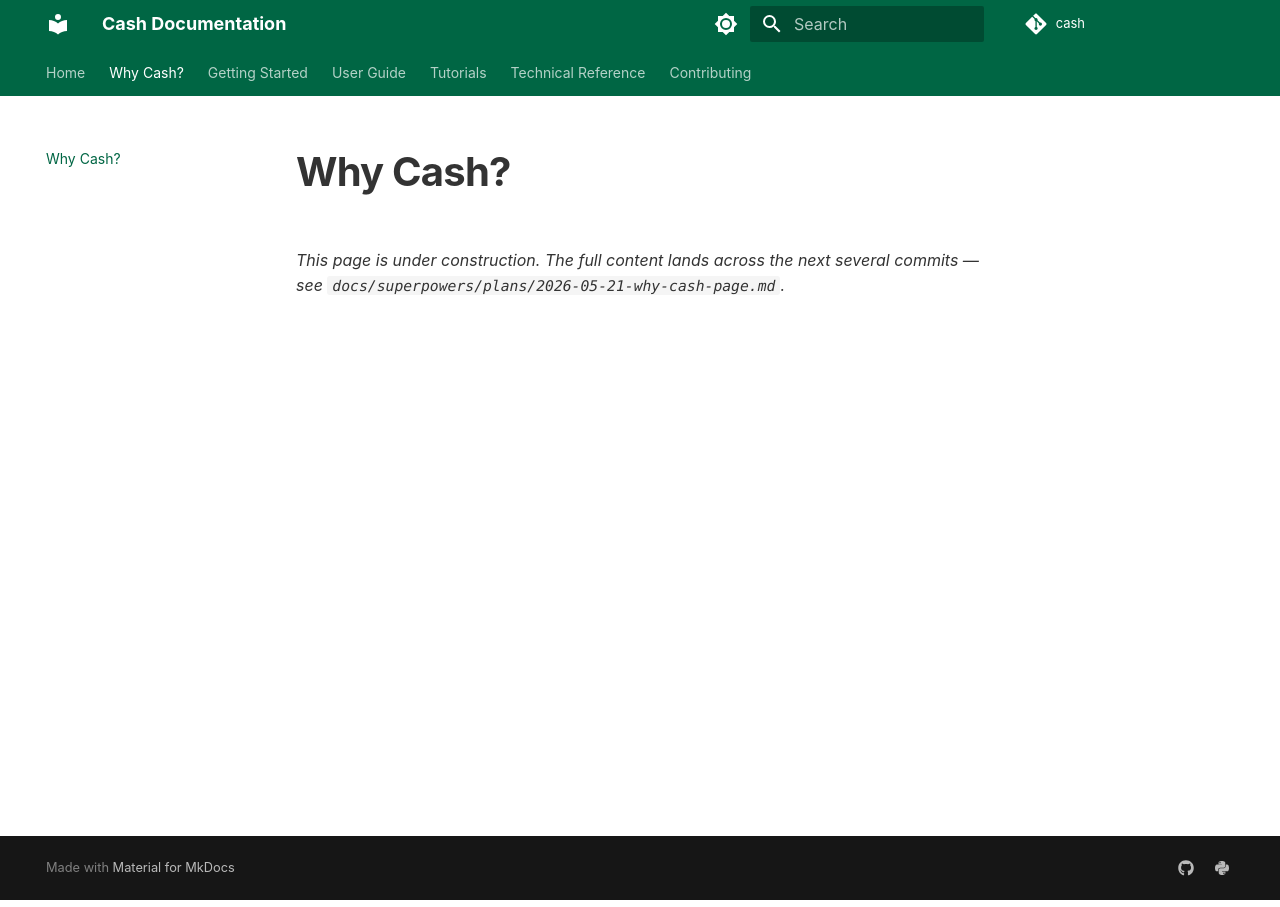
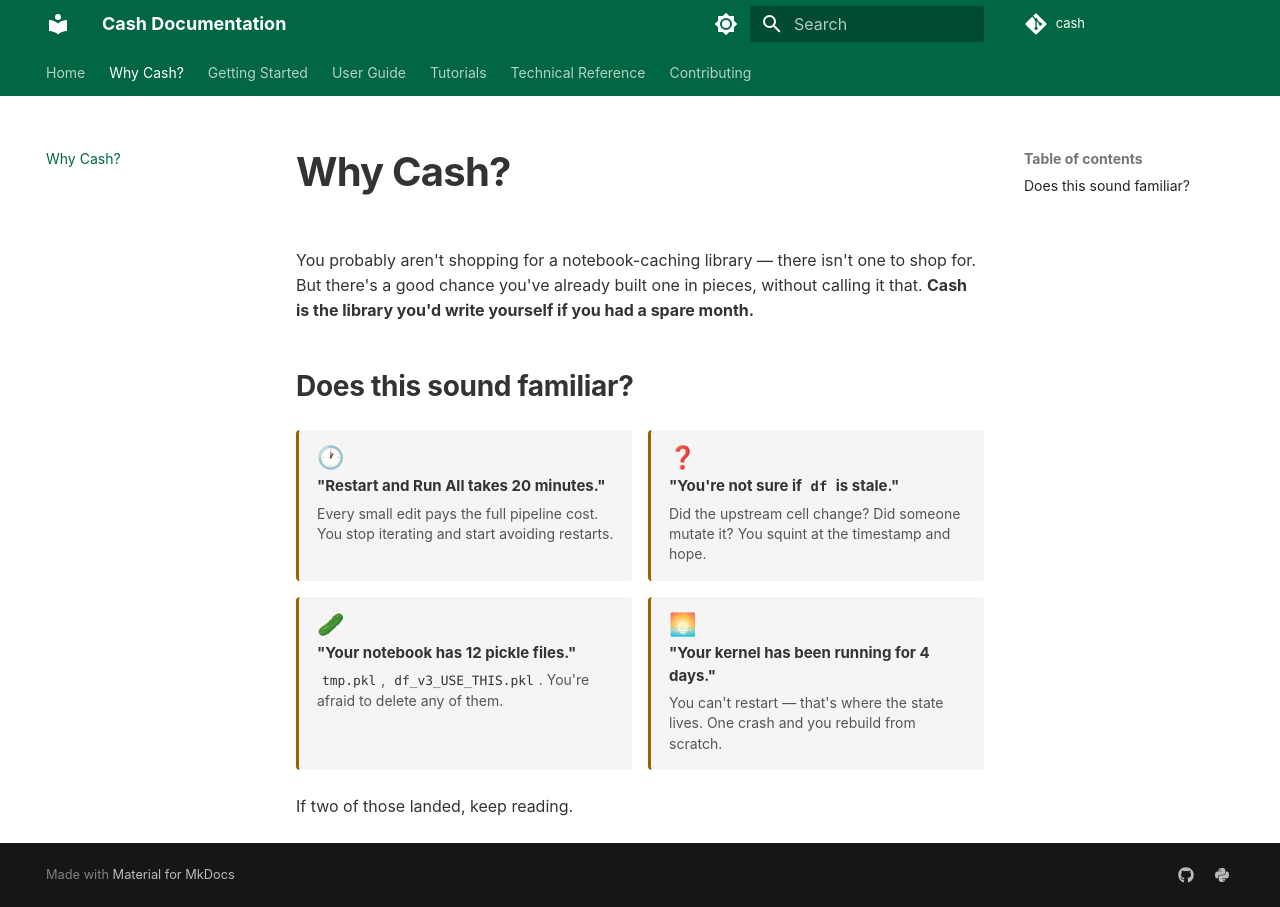
Before and after one commit to galgtonold/cash, an MkDocs documentation site: the page built from docs/why-cash.md, in a window 1280 px wide. Built offline with MkDocs 1.6.1 and Material for MkDocs 9.7.7, drawn with Linux system fonts in a browser that asks for light colours; comment, search, counter and statistics services are not loaded.

Commit message:
docs(why-cash): add §1 hook — pain card grid

```diff
--- a/docs/why-cash.md
+++ b/docs/why-cash.md
@@ -1,4 +1,38 @@
 # Why Cash?
 
-*This page is under construction. The full content lands across the
-next several commits — see `docs/superpowers/plans/2026-05-21-why-cash-page.md`.*
+You probably aren't shopping for a notebook-caching library — there isn't one
+to shop for. But there's a good chance you've already built one in pieces,
+without calling it that. **Cash is the library you'd write yourself if you
+had a spare month.**
+
+## Does this sound familiar?
+
+<div class="cash-pain-grid" markdown="0">
+
+  <div class="cash-pain-card">
+    <span class="cash-pain-icon">🕐</span>
+    <span class="cash-pain-title">"Restart and Run All takes 20 minutes."</span>
+    <span class="cash-pain-sub">Every small edit pays the full pipeline cost. You stop iterating and start avoiding restarts.</span>
+  </div>
+
+  <div class="cash-pain-card">
+    <span class="cash-pain-icon">❓</span>
+    <span class="cash-pain-title">"You're not sure if <code>df</code> is stale."</span>
+    <span class="cash-pain-sub">Did the upstream cell change? Did someone mutate it? You squint at the timestamp and hope.</span>
+  </div>
+
+  <div class="cash-pain-card">
+    <span class="cash-pain-icon">🥒</span>
+    <span class="cash-pain-title">"Your notebook has 12 pickle files."</span>
+    <span class="cash-pain-sub"><code>tmp.pkl</code>, <code>df_v3_USE_THIS.pkl</code>. You're afraid to delete any of them.</span>
+  </div>
+
+  <div class="cash-pain-card">
+    <span class="cash-pain-icon">🌅</span>
+    <span class="cash-pain-title">"Your kernel has been running for 4 days."</span>
+    <span class="cash-pain-sub">You can't restart — that's where the state lives. One crash and you rebuild from scratch.</span>
+  </div>
+
+</div>
+
+If two of those landed, keep reading.
```
